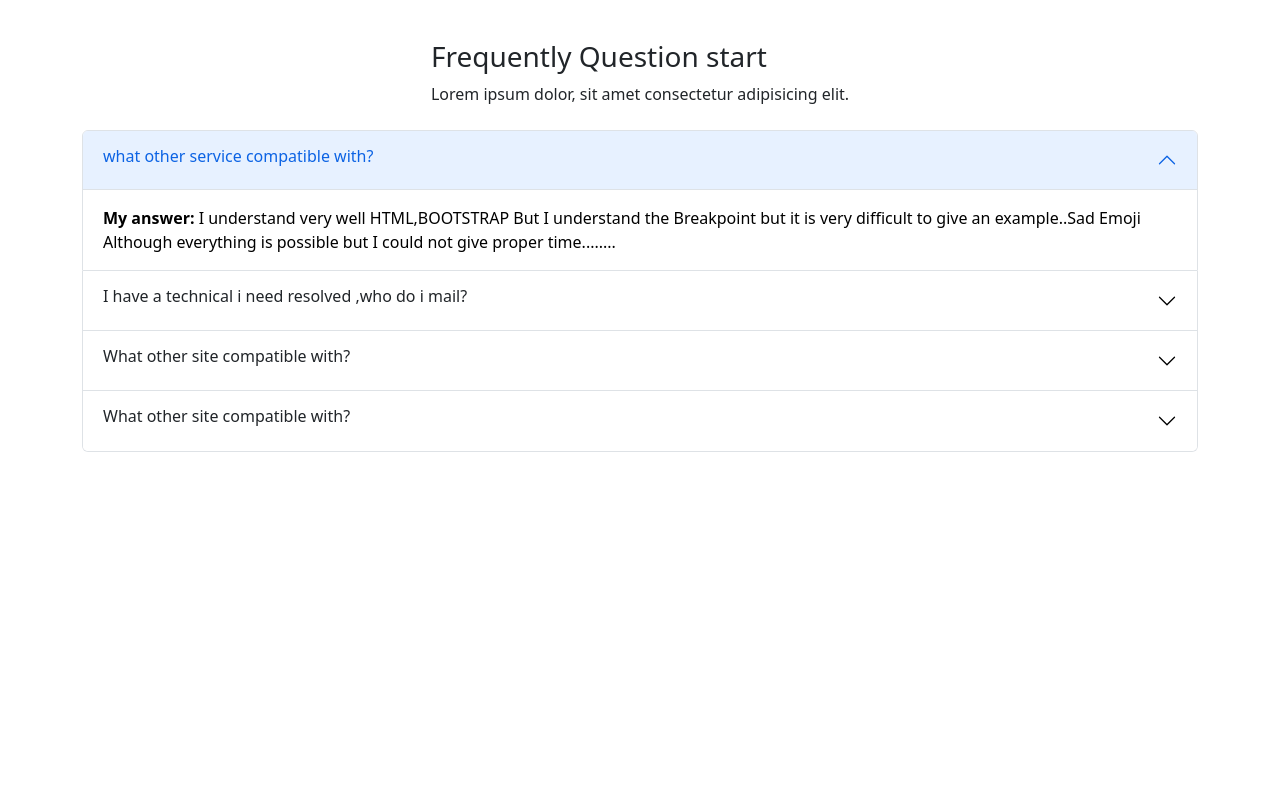
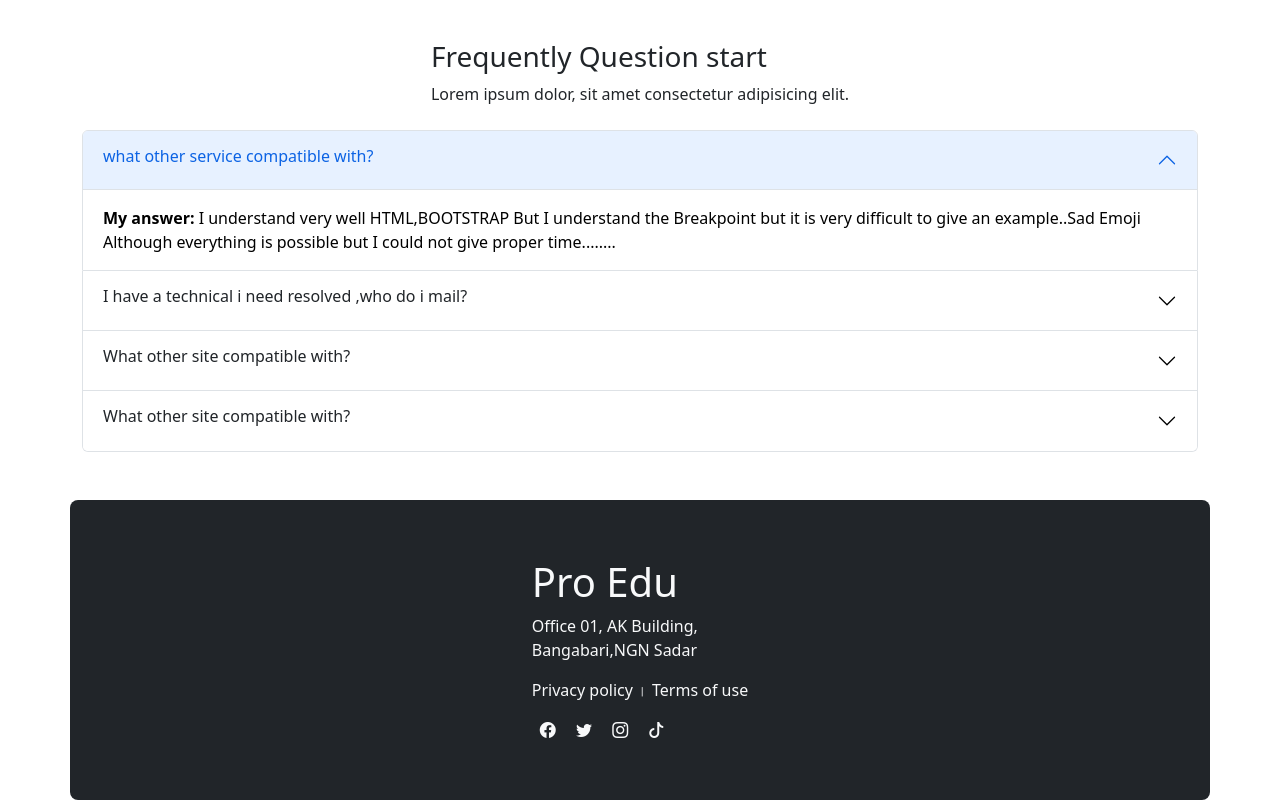
Before and after one commit to harunjk/assignment-three, a plain HTML site: page index.html in a window 1280 px wide. Shown: the part 1775-2575 px from the top of the page. Before the commit the page ends 2275 px from the top, so only its background shows below. Drawn offline with nearby package versions, Linux system fonts and the light colour scheme.

Commit message:
pro edu added

```diff
--- a/index.html
+++ b/index.html
@@ -6,6 +6,7 @@
     <title>Tech  website</title>
     <link href="https://cdn.jsdelivr.net/npm/bootstrap@5.2.0/dist/css/bootstrap.min.css" rel="stylesheet" integrity="sha384-gH2yIJqKdNHPEq0n4Mqa/HGKIhSkIHeL5AyhkYV8i59U5AR6csBvApHHNl/vI1Bx" crossorigin="anonymous">
     <link rel="stylesheet" href="css/styles.css">
+    <link rel="stylesheet" href="https://cdn.jsdelivr.net/npm/bootstrap-icons@1.9.1/font/bootstrap-icons.css">
   </head>
   <body>
     <!-------------------------------------------- Navbar start ----------------------------------->
@@ -268,6 +269,22 @@
     </section>
     <!----------------------------------------- Frequently Question end----------------------->
 
+    <!--------------------------------------- Pro Edu start ---------------------------------->
+    <section style="height:300px ;" class="container rounded-3 d-flex justify-content-center align-items-center text-light bg-dark">
+      <div>
+          <h1>Pro Edu</h1>
+          <p>Office 01, AK Building, <br> Bangabari,NGN Sadar</p>
+          <p>Privacy policy । Terms of use</p>
+          <i class="bi bi-facebook p-2"></i>
+          <i class="bi bi-twitter p-2"></i>
+          <i class="bi bi-instagram p-2"></i>
+          <i class="bi bi-tiktok p-2"></i>
+
+
+      </div>
+  </section>
+     <!--------------------------------------- Pro Edu end ---------------------------------->
+
     <script src="https://cdn.jsdelivr.net/npm/bootstrap@5.2.0/dist/js/bootstrap.bundle.min.js" integrity="sha384-A3rJD856KowSb7dwlZdYEkO39Gagi7vIsF0jrRAoQmDKKtQBHUuLZ9AsSv4jD4Xa" crossorigin="anonymous"></script>
   </body>
 </html>
```
